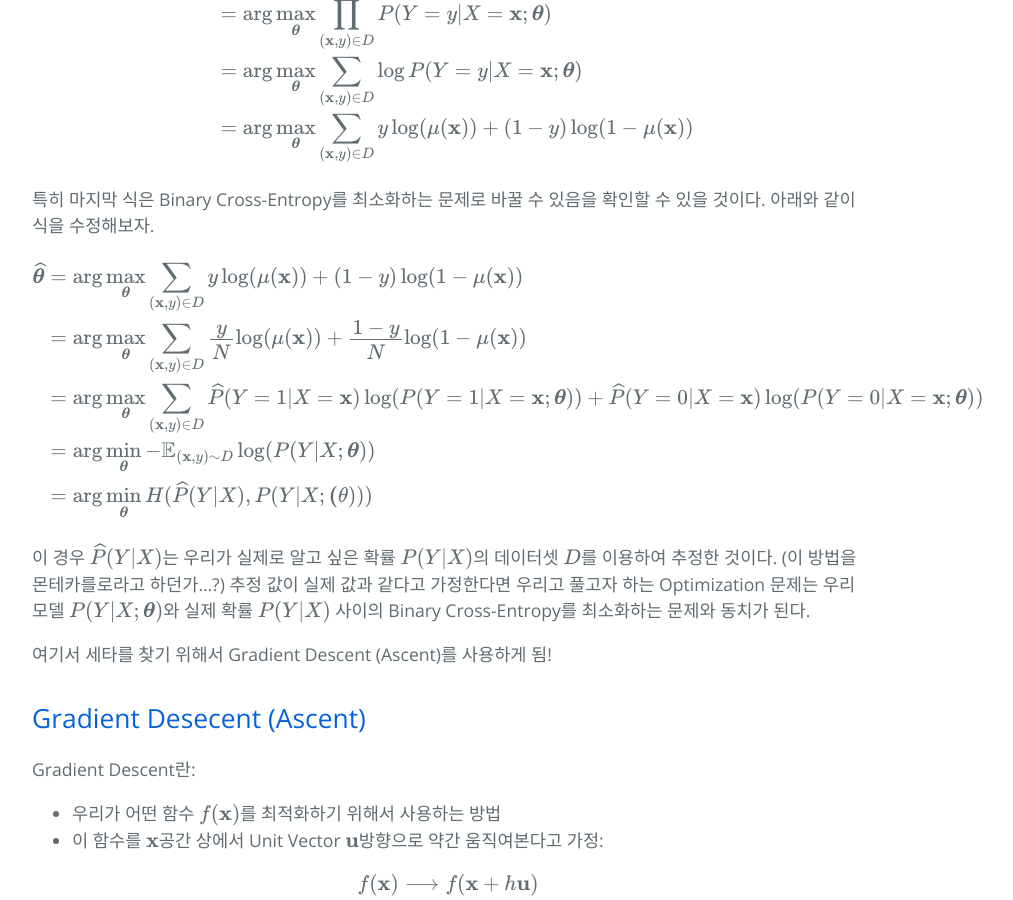
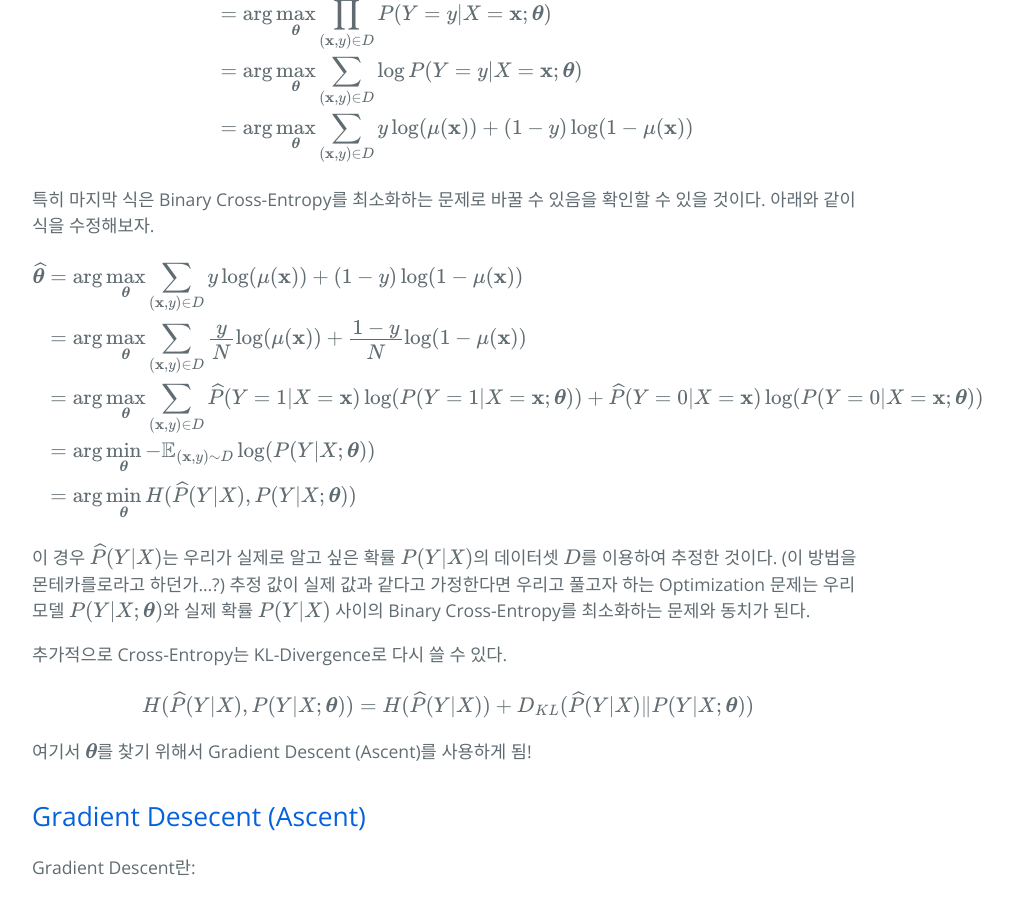
Before and after one commit to hcnoh/hcnoh.github.io, a Jekyll site: the page built from _posts/2019-04-25-logistic-regression-and-naive-bayes.md, in a window 1280 px wide and 900 px high, scrolled down 1488 px. Shown: the whole window, without its empty margins (192-1205 px from the left). Built offline with Jekyll 4.4.1, drawn with Linux system fonts in a browser that asks for light colours; formulas are drawn with MathJax 3; comment, search, counter and statistics services are not loaded.

Commit message:
Update 2019-04-25-logistic-regression-and-naive-bayes.md

```diff
--- a/_posts/2019-04-25-logistic-regression-and-naive-bayes.md
+++ b/_posts/2019-04-25-logistic-regression-and-naive-bayes.md
@@ -62,13 +62,21 @@ $$
 & = \arg \max_{\boldsymbol{\theta}} \sum_{(\mathbf{x}, y) \in D} \frac{y}{N}\log(\mu(\mathbf{x})) + \frac{1-y}{N}\log(1-\mu(\mathbf{x})) \\
 & = \arg \max_{\boldsymbol{\theta}} \sum_{(\mathbf{x}, y) \in D} \widehat{P}(Y=1\vert X=\mathbf{x})\log(P(Y=1\vert X=\mathbf{x};\boldsymbol{\theta})) + \widehat{P}(Y=0 \vert X=\mathbf{x})\log(P(Y=0\vert X=\mathbf{x};\boldsymbol{\theta})) \\
 & = \arg \min_{\boldsymbol{\theta}} -\mathbb{E}_{(\mathbf{x},y)\sim D} \log(P(Y \vert X ; \boldsymbol{\theta})) \\
-& = \arg \min_{\boldsymbol{\theta}} H(\widehat{P}(Y\vert X), P(Y \vert X ; \boldsymbol(\theta)))
+& = \arg \min_{\boldsymbol{\theta}} H(\widehat{P}(Y\vert X), P(Y \vert X ; \boldsymbol{\theta}))
 \end{align*}
 $$
 
 이 경우 $$\widehat{P}(Y \vert X)$$는 우리가 실제로 알고 싶은 확률 $$P(Y \vert X)$$의 데이터셋 $$D$$를 이용하여 추정한 것이다. (이 방법을 몬테카를로라고 하던가...?) 추정 값이 실제 값과 같다고 가정한다면 우리고 풀고자 하는 Optimization 문제는 우리 모델 $$P(Y\vert X ; \boldsymbol{\theta})$$와 실제 확률 $$P(Y\vert X)$$ 사이의 Binary Cross-Entropy를 최소화하는 문제와 동치가 된다.
 
-여기서 세타를 찾기 위해서 Gradient Descent (Ascent)를 사용하게 됨!
+추가적으로 Cross-Entropy는 KL-Divergence로 다시 쓸 수 있다.
+
+$$
+\begin{align*}
+H(\widehat{P}(Y\vert X), P(Y \vert X ; \boldsymbol{\theta})) & = H(\widehat{P}(Y \vert X)) + D_{KL}(\widehat{P}(Y \vert X) \Vert P(Y \vert X ; \boldsymbol{\theta}))
+\end{align*}
+$$
+
+여기서 $$\boldsymbol{\theta}$$를 찾기 위해서 Gradient Descent (Ascent)를 사용하게 됨!
 
 ## Gradient Desecent (Ascent)
 
```
